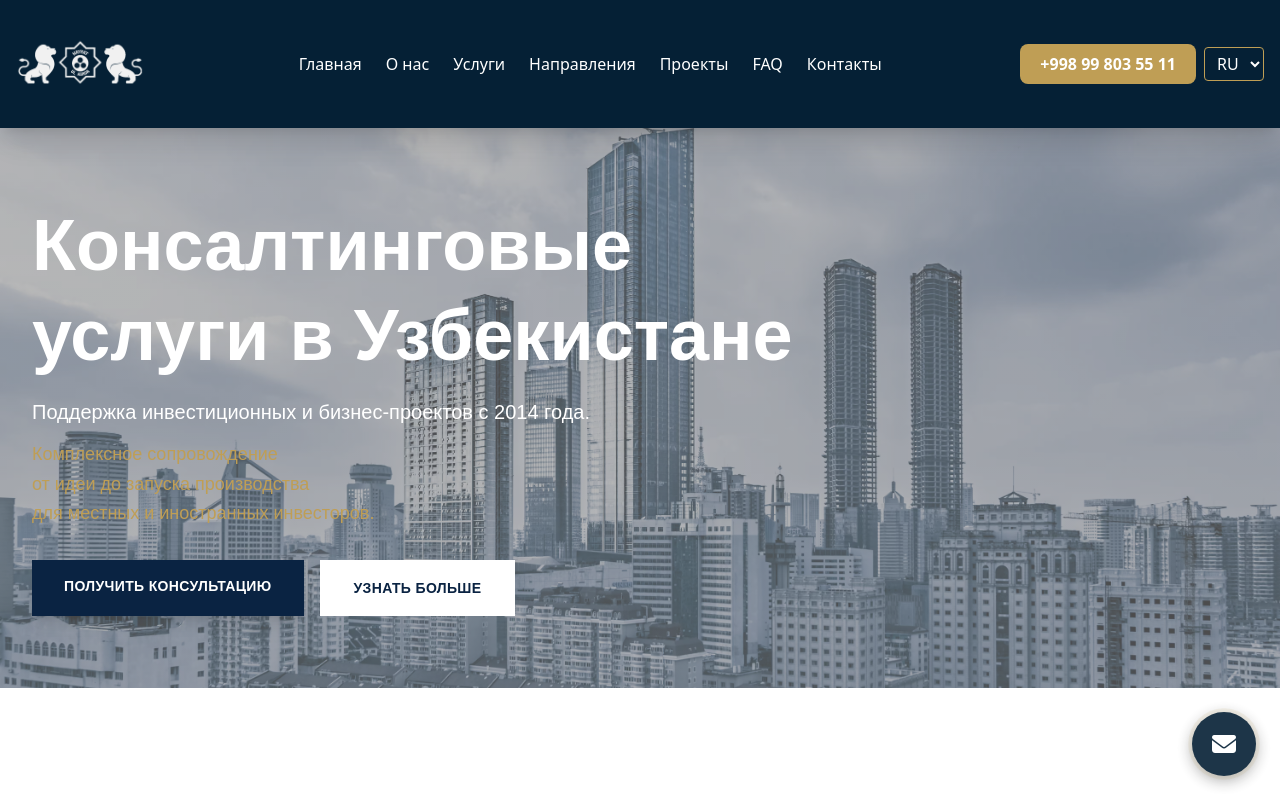
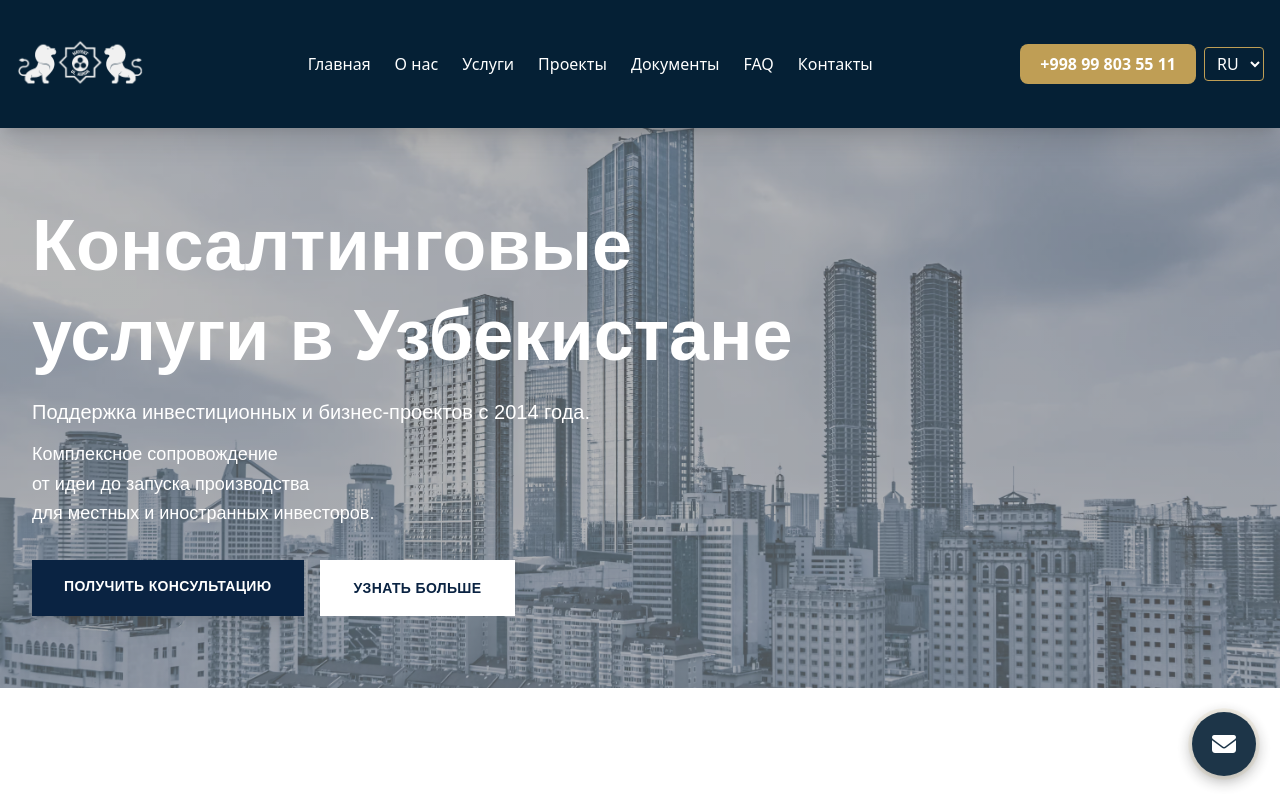
Before and after one commit to muhammadaa1i/H-Abror, a React (Vite) app: page / in a window 1280 px wide. Shown: the top 800 px of the page. Built offline with nearby package versions, Linux system fonts and the light colour scheme.

Commit message:
document

```diff
--- a/src/components/Header.tsx
+++ b/src/components/Header.tsx
@@ -6,8 +6,8 @@ const navLinks = [
   { label: 'nav.home', href: '#home' },
   { label: 'nav.about', href: '#about' },
   { label: 'nav.services', href: '#services' },
-  { label: 'nav.directions', href: '#projects' },
   { label: 'nav.projects', href: '#projects' },
+  { label: 'nav.documents', href: '#documents' },
   { label: 'nav.faq', href: '#faq' },
   { label: 'nav.contacts', href: '#contacts' },
 ];
--- a/src/components/Hero.tsx
+++ b/src/components/Hero.tsx
@@ -27,7 +27,7 @@ const Hero: React.FC = () => {
           <p className="text-lg md:text-xl text-white mb-3 font-normal leading-relaxed" style={{ fontFamily: 'Montserrat, sans-serif' }}>
             {t('header.subtitle')}
           </p>
-          <div className="text-base md:text-lg text-[#bf9e55] font-medium mb-8 leading-relaxed" style={{ fontFamily: 'Montserrat, sans-serif' }}>
+          <div className="text-base md:text-lg text-white font-medium mb-8 leading-relaxed" style={{ fontFamily: 'Montserrat, sans-serif' }}>
             <div className="block">{t('header.desc_line1')}</div>
             <div className="block">{t('header.desc_line2')}</div>
             <div className="block">{t('header.desc_line3')}</div>
--- a/src/components/Projects.tsx
+++ b/src/components/Projects.tsx
@@ -703,8 +703,8 @@ const Projects: React.FC = () => {
         </div>
 
         {/* Certificate Section */}
-        <div className="mt-16">
-          <h3 className="text-2xl md:text-3xl font-extrabold text-[#052035] mb-8 text-center">{t('projects.certificate.title')}</h3>
+        <div className="mt-16" id="documents">
+          <h3 className="text-2xl md:text-3xl font-extrabold text-[#052035] mb-8 text-left">{t('projects.certificate.title')}</h3>
           <div className="flex flex-col lg:flex-row items-center lg:items-start gap-8 max-w-6xl mx-auto">
             {/* Certificate Image */}
             <div className="w-full lg:w-1/2 flex justify-center lg:justify-start">
--- a/src/i18n/en.json
+++ b/src/i18n/en.json
@@ -4,9 +4,9 @@
     "about": "About",
     "services": "Services",
     "projects": "Projects",
+    "documents": "Documents",
     "faq": "FAQ",
-    "contacts": "Contacts",
-    "directions": "Directions"
+    "contacts": "Contacts"
   },
   "header": {
     "consulting": "Consulting Services in Uzbekistan",
--- a/src/i18n/ru.json
+++ b/src/i18n/ru.json
@@ -4,9 +4,9 @@
     "about": "О нас",
     "services": "Услуги",
     "projects": "Проекты",
+    "documents": "Документы",
     "faq": "FAQ",
-    "contacts": "Контакты",
-    "directions": "Направления"
+    "contacts": "Контакты"
   },
   "header": {
     "consulting": "Консалтинговые услуги в Узбекистане",
--- a/src/i18n/uz.json
+++ b/src/i18n/uz.json
@@ -4,9 +4,9 @@
     "about": "Biz haqimizda",
     "services": "Xizmatlar",
     "projects": "Loyihalar",
+    "documents": "Hujjatlar",
     "faq": "FAQ",
-    "contacts": "Aloqa",
-    "directions": "Yo'nalishlar"
+    "contacts": "Aloqa"
   },
   "header": {
     "consulting": "Oʻzbekistonda konsalting xizmatlari",
```
